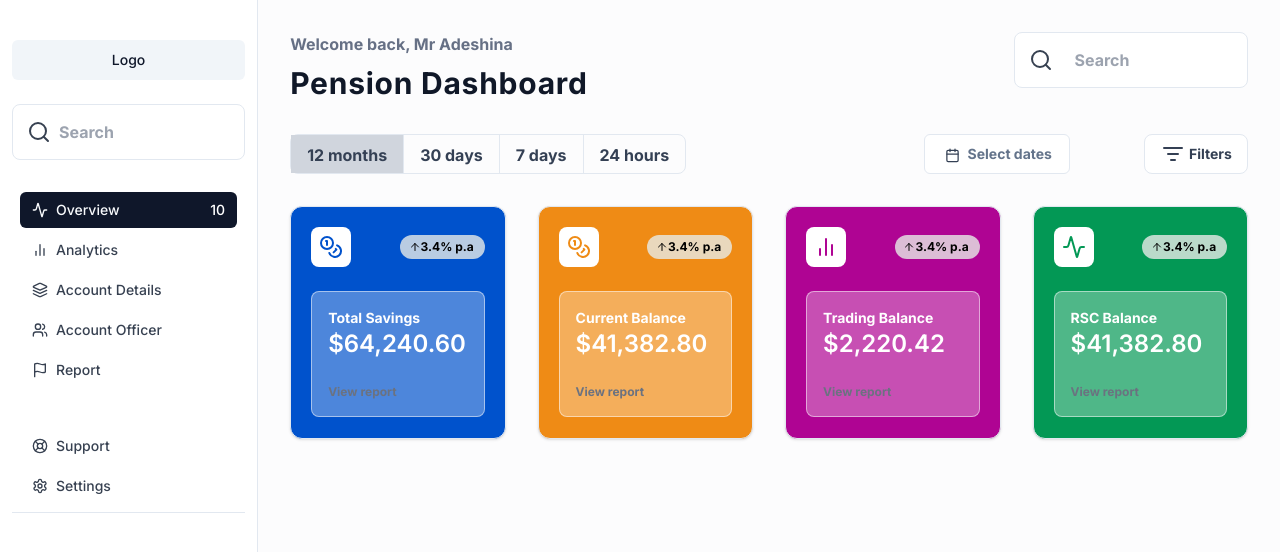
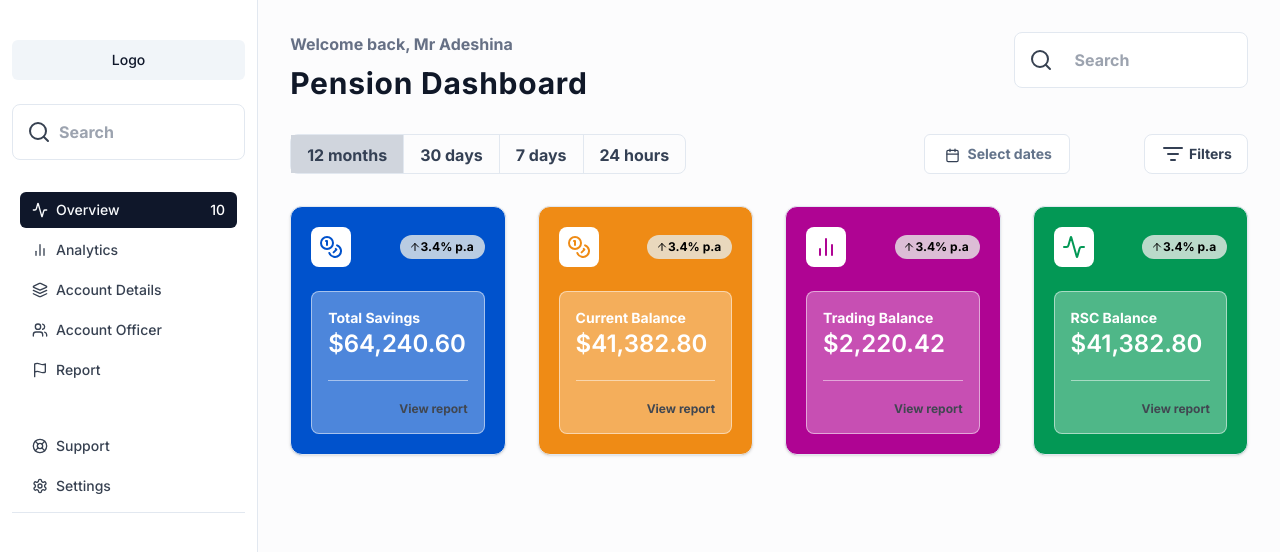
Before and after one commit to Drifty-Cyber/o-dash-next, a Next.js app: page / in a window 1280 px wide. Shown: the top 552 px of the page. Built offline with nearby package versions, Linux system fonts and the light colour scheme; what tailwindcss-debug-screens would draw is missing.

Commit message:
chore: add card spacing

```diff
--- a/components/Card.tsx
+++ b/components/Card.tsx
@@ -48,10 +48,13 @@ export default function Card(props: CardProps) {
             <p className="text-sm">{props.label}</p>
           </section>
           <section className="flex flex-col gap-1">
-            <section className="mb-5 border-b-white/50">
-              <h2 className="text-2xl font-semibold">{props.amount}</h2>
-            </section>
-            <p className="text-xs text-gray-500">{props.description}</p>
+            <h2 className="pb-5 2pt-1 border-b text-2xl font-semibold border-b-white/50">
+              {props.amount}
+            </h2>
+
+            <p className="text-xs text-[#414751] text-right pt-4">
+              {props.description}
+            </p>
           </section>
         </section>
       </section>
@@ -64,7 +67,7 @@ export function CardContent(props: React.HTMLAttributes<HTMLDivElement>) {
     <div
       {...props}
       className={cn(
-        "h-[232.5px] flex flex-col gap-[24px] w-full rounded-xl border p-5 shadow",
+        "h-auto flex flex-col gap-[24px] w-full rounded-xl border p-5 shadow",
         props.className
       )}
     />
```
